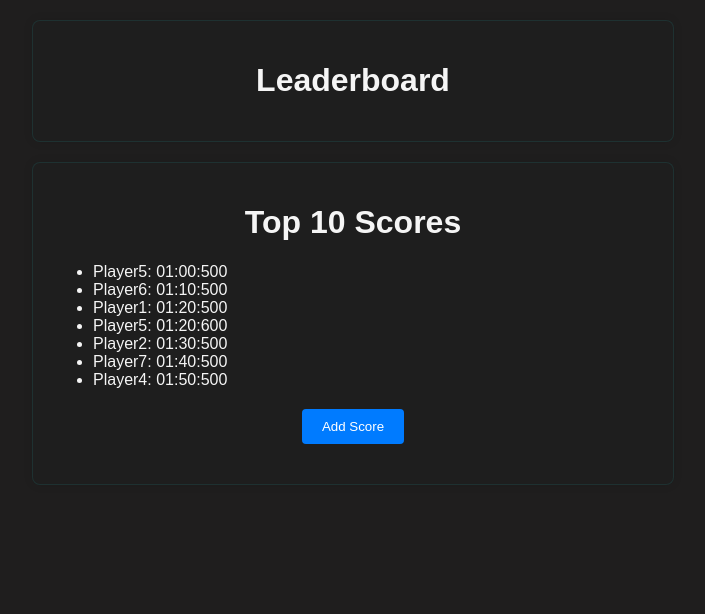
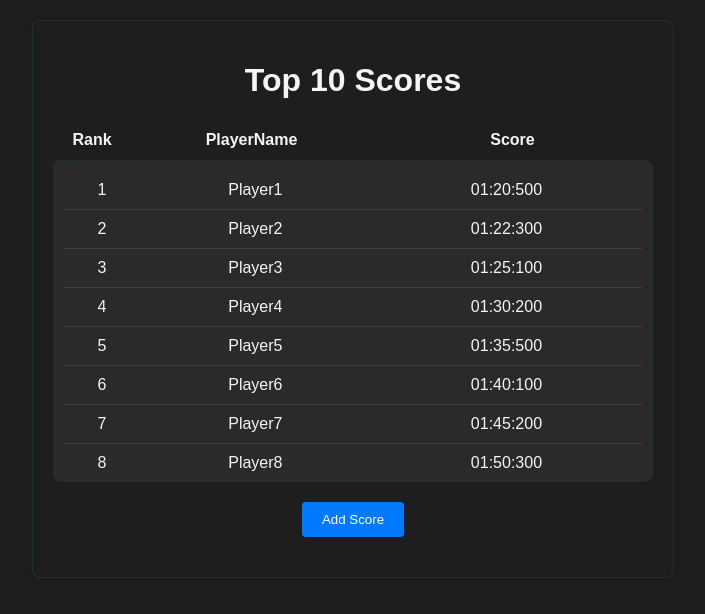
Before and after one commit to apna-tension/Leaderboard, a React (Vite) app: page / in a window 1280 px wide. Shown: the top 614 px of the page, without its empty margins (287-992 px from the left). Built offline with nearby package versions, Linux system fonts and the light colour scheme.

Commit message:
Add scrollbar in array-item

```diff
--- a/src/components/Leaderboard.jsx
+++ b/src/components/Leaderboard.jsx
@@ -2,14 +2,26 @@ import React, { useState, useEffect } from "react";
 import AddScorePopup from "./AddScorePopup";
 
 const initialScores = [
+  { username: "Player6", score: "01:40:100" },
+  { username: "Player2", score: "01:22:300" },
+  { username: "Player15", score: "02:25:000" },
+  { username: "Player20", score: "02:50:500" },
+  { username: "Player10", score: "02:00:500" },
+  { username: "Player7", score: "01:45:200" },
+  { username: "Player4", score: "01:30:200" },
+  { username: "Player8", score: "01:50:300" },
   { username: "Player1", score: "01:20:500" },
-  { username: "Player2", score: "01:30:500" },
-  { username: "Player4", score: "01:50:500" },
-  { username: "Player7", score: "01:40:500" },
-  { username: "Player5", score: "01:00:500" },
-  { username: "Player6", score: "01:10:500" },
-  { username: "Player5", score: "01:20:600" },
-
+  { username: "Player9", score: "01:55:400" },
+  { username: "Player19", score: "02:45:400" },
+  { username: "Player12", score: "02:10:700" },
+  { username: "Player3", score: "01:25:100" },
+  { username: "Player13", score: "02:15:800" },
+  { username: "Player14", score: "02:20:900" },
+  { username: "Player16", score: "02:30:100" },
+  { username: "Player11", score: "02:05:600" },
+  { username: "Player17", score: "02:35:200" },
+  { username: "Player18", score: "02:40:300" },
+  { username: "Player5", score: "01:35:500" },
   // Add more dummy data...
 ];
 
@@ -19,17 +31,16 @@ const parseScore = (score) => {
 };
 
 const Leaderboard = () => {
-  const [scores, setScores] = useState(initialScores);
+  const [scores, setScores] = useState([]);
   const [isPopupVisible, setIsPopupVisible] = useState(false);
 
-  // useeffect to automatic sort the scoreboard
   useEffect(() => {
-    const updatedScores = initialScores
+    const sortedScores = initialScores
       .sort((a, b) => {
         return parseScore(a.score) - parseScore(b.score);
       })
       .slice(0, 10);
-    setScores(updatedScores);
+    setScores(sortedScores);
   }, []);
 
   const addScore = (newScore) => {
@@ -42,18 +53,23 @@ const Leaderboard = () => {
   };
 
   return (
-    <>
-        <div className="leaderboard">
-        <h1>Leaderboard</h1>
-        </div>
     <div className="leaderboard">
       <h1>Top 10 Scores</h1>
-        <ul>
+      <ul className="score-list">
+        <li className="score-item score-heading">
+          <span className="rank">Rank</span>
+          <span className="username">PlayerName</span>
+          <span className="score">Score</span>
+        </li>
+        <div className="scores">
           {scores.map((entry, index) => (
-            <li key={index}>
-              {entry.username}: {entry.score}
+            <li key={index} className="score-item">
+              <span className="rank">{index + 1}</span>
+              <span className="username">{entry.username}</span>
+              <span className="score">{entry.score}</span>
             </li>
           ))}
+        </div>
       </ul>
       <button onClick={() => setIsPopupVisible(true)}>Add Score</button>
       {isPopupVisible && (
@@ -63,7 +79,6 @@ const Leaderboard = () => {
         />
       )}
     </div>
-    </>
   );
 };
 
```
Lines whose indentation alone changed are shown as unchanged.
